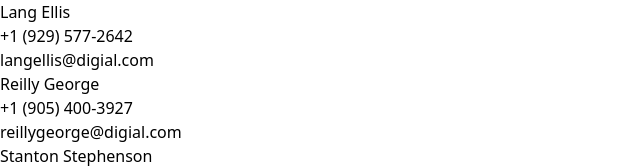
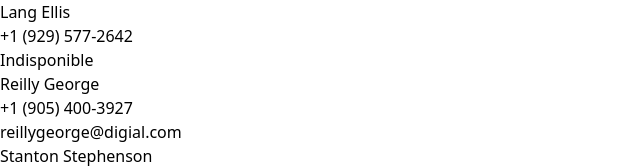
Before and after one commit to Serge-Mane/gestion-des-utilisateurs-, a React (Vite) app: page / in a window 1280 px wide. Shown: the top 168 px of the page, without its empty margins (0-640 px from the left). Built offline with nearby package versions, Linux system fonts and the light colour scheme.

Commit message:
Destructuration

```diff
--- a/src/pages/Users.tsx
+++ b/src/pages/Users.tsx
@@ -5,7 +5,7 @@ type User = {
     firstName: string;
     lastName: string;
     phone: string;
-    email: string;
+    email?: string;
     address: string;
     about: string;
 }
@@ -14,17 +14,19 @@ type Props = {
     users: User[];
 }
 
-function Users(props: Props) {
-    const users = props.users;
+//Destructuration
+function Users({ users }: Props) {
+    //const users = props.users;
+    //const { users } = props;
     return (
         <section className="grid md:grid-cols-3 gap-4">
-            {users.map((user: User) => (
+            {users.map(({ firstName, lastName, phone, email = "Indisponible" }: User) => (
                 <article className="text-xl rounded-lg bg-gray-200 border border-gray-800 p-1.5">
                     <h3 className="text-2xl">
-                        {user.firstName}  {user.lastName}
+                        {firstName}  {lastName}
                     </h3>
-                    <p>{user.phone}</p>
-                    <p>{user.email}</p>
+                    <p>{phone}</p>
+                    <p>{email}</p>
                 </article>
             ))}
         </section>
--- a/src/utils/data/index.ts
+++ b/src/utils/data/index.ts
@@ -6,7 +6,6 @@ const USERS = [
         "firstName": "Lang",
         "lastName": "Ellis",
         "phone": "+1 (929) 577-2642",
-        "email": "langellis@digial.com",
         "address": "533 Abbey Court, Hayes, Palau, 7892",
         "about": "sunt magna dolor commodo est velit tempor sunt tempor sit"
     },
```
